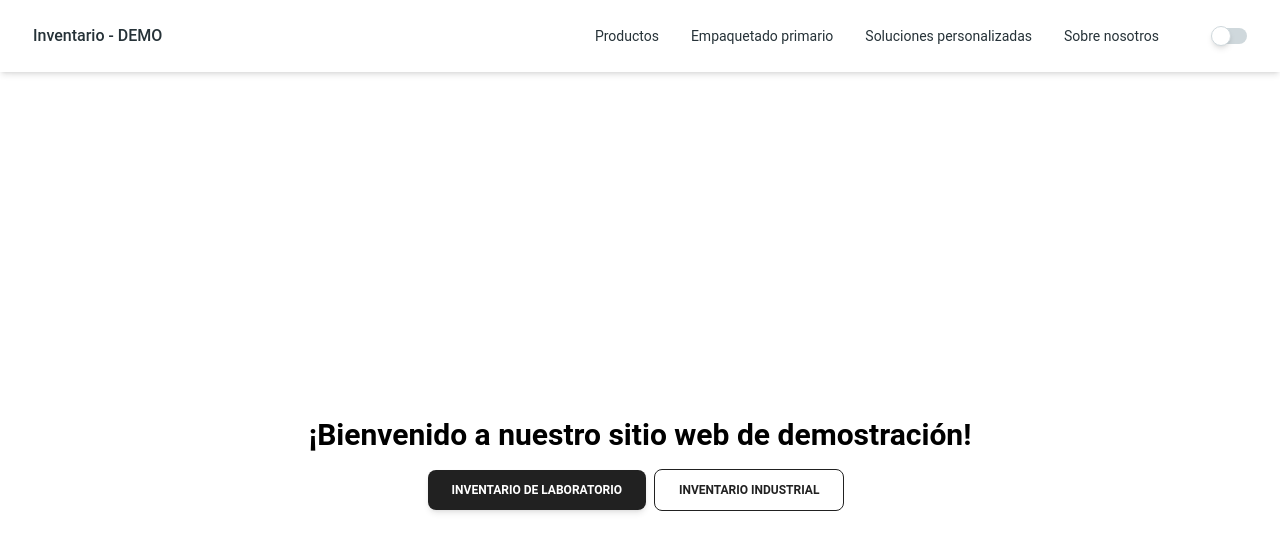
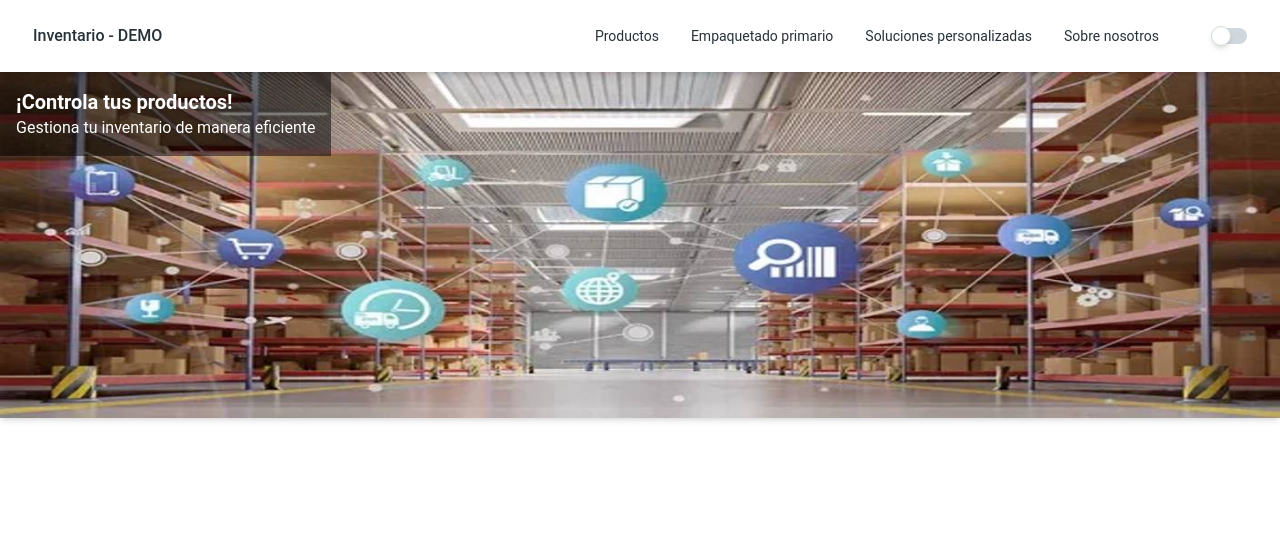
Before and after one commit to Alecfut07/pacific-frontend, a React (Vite) app: page / in a window 1280 px wide. Shown: the top 552 px of the page. Built offline with nearby package versions, Linux system fonts and the light colour scheme.

Commit message:
hotfix/Dar estilo al Home Page

```diff
--- a/src/pages/Home/HomePage.jsx
+++ b/src/pages/Home/HomePage.jsx
@@ -1,6 +1,7 @@
 import { Typography } from "@material-tailwind/react";
 import { Button } from "@material-tailwind/react";
 import { useNavigate } from "react-router-dom";
+import homeBackgroundImage from "../../images/Home/home-background.png";
 
 function HomePage() {
   const navigate = useNavigate();
@@ -10,26 +11,22 @@ function HomePage() {
     navigate("/industrial-inventory");
 
   return (
-    <div className="flex h-screen items-center justify-center">
-      <div className="flex flex-col items-center justify-center p-8">
-        <Typography className="mb-4 text-3xl font-bold">
-          ¡Bienvenido a nuestro sitio web de demostración!
-        </Typography>
-        <div className="mb-4">
-          <Button
-            variant="filled"
-            className="mr-2"
-            onClick={handleLabInventoryClick}
-          >
-            Inventario de laboratorio
-          </Button>
-          <Button
-            variant="outlined"
-            className="mr-2"
-            onClick={handleIndustrialInventoryClick}
-          >
-            Inventario industrial
-          </Button>
+    <div className="bg-gray-200">
+      <div className="mx-auto overflow-hidden bg-white shadow-md">
+        <div className="relative">
+          <img
+            className="w-full"
+            src={homeBackgroundImage}
+            alt="Imagen de fondo"
+          />
+          <div className="absolute left-0 top-0 bg-black bg-opacity-50 p-4">
+            <h1 className="text-xl font-bold text-white">
+              ¡Controla tus productos!
+            </h1>
+            <p className="text-white">
+              Gestiona tu inventario de manera eficiente
+            </p>
+          </div>
         </div>
       </div>
     </div>
```
Also changed, not shown: src/images/Home/home-background.png (added).
